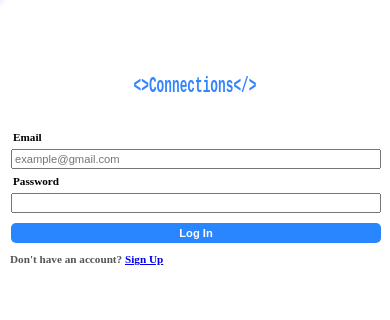
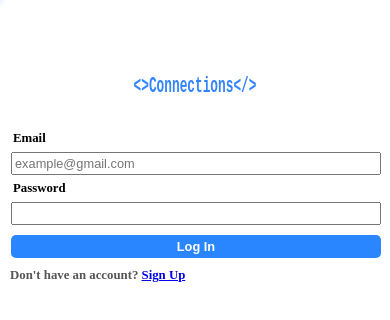
Before and after one commit to atulrawat-2002/project001-frontend, a React (Vite) app: page /#/login in a window 390 px wide. Shown: the top 320 px of the page. Built offline with nearby package versions, Linux system fonts and the light colour scheme; no server answers.

Commit message:
minor fixing

```diff
--- a/src/pages/login/Login.scss
+++ b/src/pages/login/Login.scss
@@ -76,7 +76,7 @@
                 width: 100%;
                 padding: 2px 2px;
                 margin: 4px 1px;
-                font-size: .7rem;
+                font-size: .8rem;
             }
 
             .submit {
@@ -87,7 +87,7 @@
 
             .sub-heading {
                 margin-top: 10px;
-                font-size: .7rem;
+                font-size: .8rem;
             }
 
             .heading {
```
